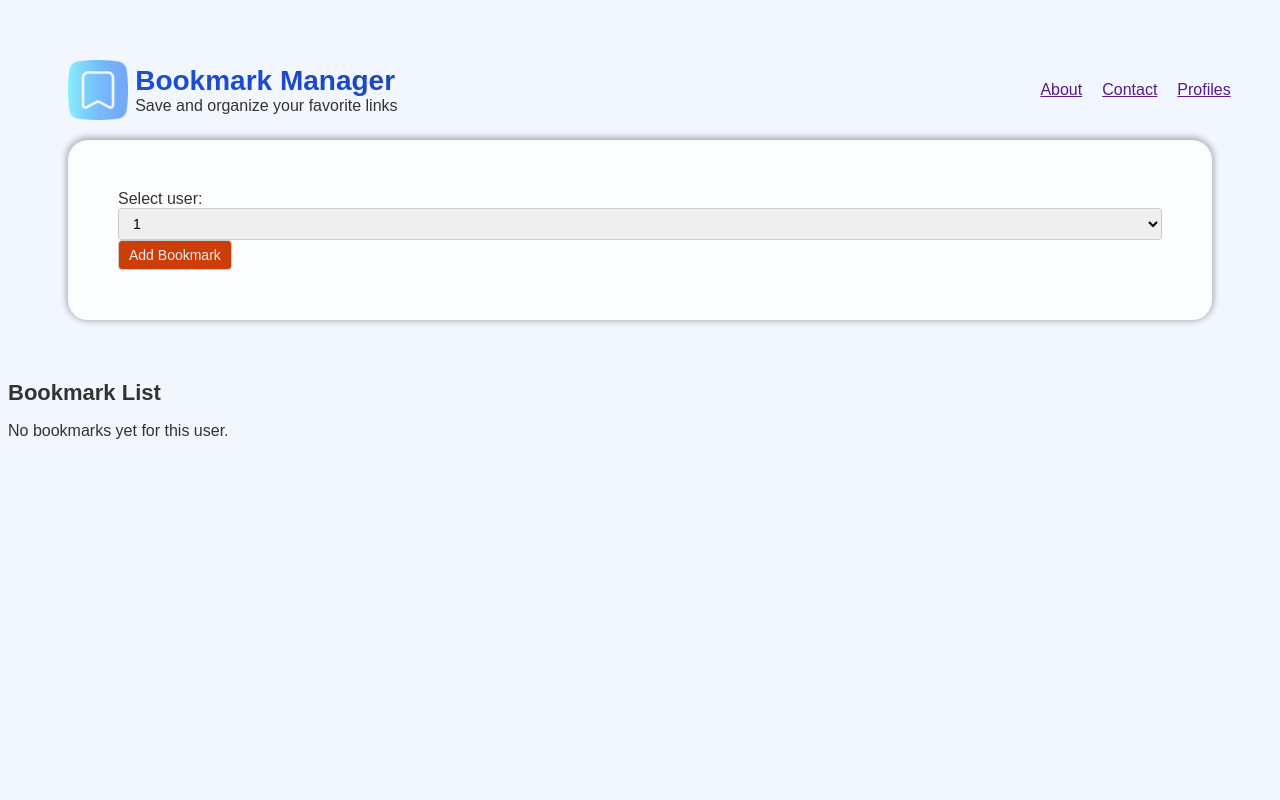
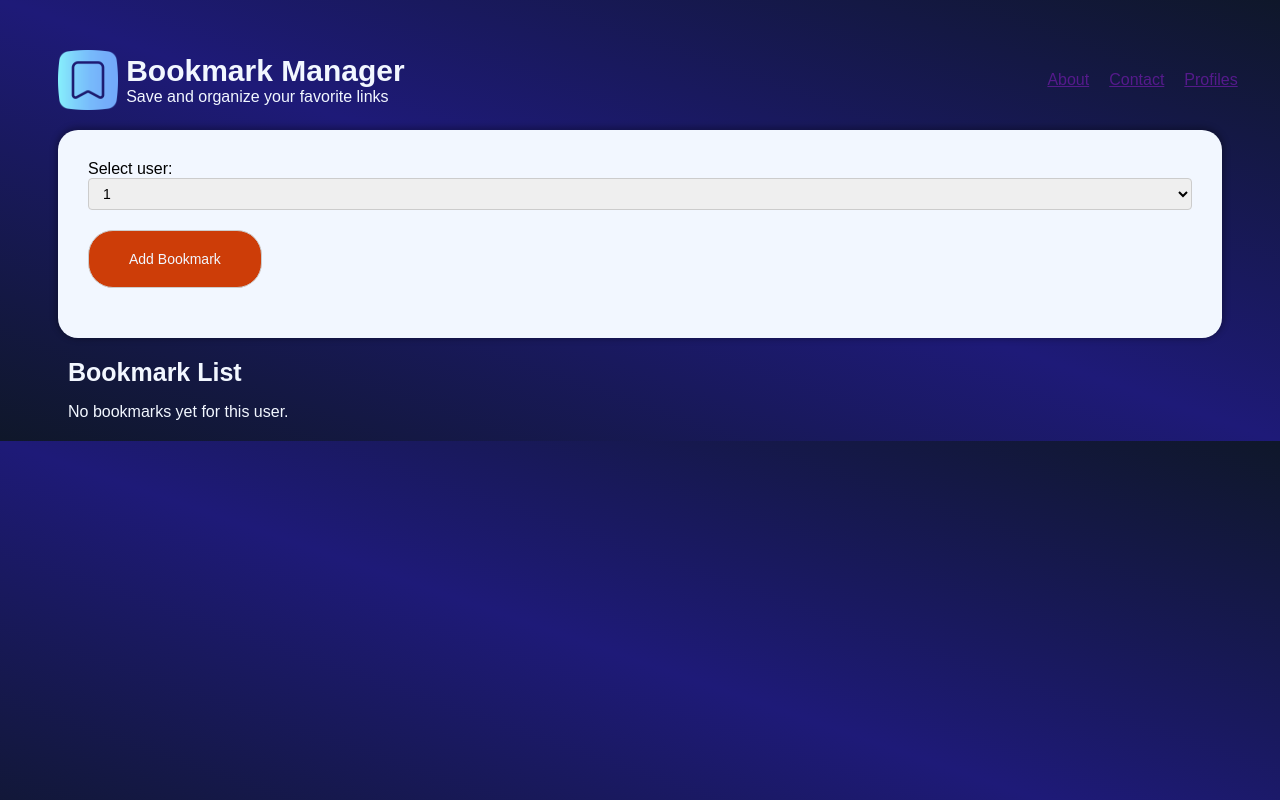
Before and after one commit to aliciawt/MC2026-Piscine-Shared-Bookmarks, a website with bundled scripts: page index.html in a window 1280 px wide. Built offline with nearby package versions, Linux system fonts and the light colour scheme.

Commit message:
updated some styles

```diff
--- a/index.html
+++ b/index.html
@@ -19,7 +19,7 @@
 
       <img src="images/mark.png" class="icon">
       <div class="title-description flex-column">
-        <h1 class="gradient-text">Bookmark Manager</h1>
+        <h1>Bookmark Manager</h1>
         <p class="description">Save and organize your favorite links</p>
       </div>
 
@@ -32,12 +32,15 @@
     </div>
 
     <div class="button-navs">
+
       <div class="flex-column">
         <label for="dropdown-username">Select user:</label>
         <select id="dropdown-username">
         </select>
       </div>
+
       <button id="create-bookmark-button"> Add Bookmark</button>
+
       <form id="new-bookmark-form" class="hidden">
         <label for="input-bookmark-title">Bookmark title: </label>
         <input id="input-bookmark-title" type="text" placeholder="My favorite site">
@@ -48,12 +51,8 @@
         <input id="input-url" type="text">
         <button id="add-new-bookmark" type="submit">Add New Bookmark</button>
       </form>
+
     </div>
-
-
-
-
-
 
     <section id="bookmark-list">
       <h2>Bookmark List</h2>
--- a/styles.css
+++ b/styles.css
@@ -1,18 +1,19 @@
 :root {
   --font-family: Arial, sans-serif;
   --title-color: linear-gradient(to right, #0e7490, #3b82f6, #4f46e5);
-  --background-dark: #f2f7ff;
-  --background-light: #fcfdff;
-  --title-boxes-margin: 60px;
+  --background: linear-gradient(to bottom left, #0f172a, #1e1a78, #0f172a);
+  --color-dark: black;
+  --color-light: #f2f7ff;
+  --title-boxes-margin: 50px;
   --webkit-shadow: 0px -1px 6px 2px rgba(0, 0, 0, 0.29);
   --box-shadow: 0px -1px 6px 2px rgba(0, 0, 0, 0.29);
+  --size-20: 20px;
 }
 
 body {
   font-family: var(--font-family);
-  /* margin: 20px; */
-  background-color: var(--background-dark);
-  color: #333;
+  background: var(--background);
+  color: var(--color-light);
 }
 
 .description {
@@ -26,7 +27,7 @@ body {
 
 .title-container {
   margin: var(--title-boxes-margin);
-  margin-bottom: 20px;
+  margin-bottom: var(--size-20);
   display: grid;
   grid-template-columns: 5% 80% auto;
   align-items: center;
@@ -48,33 +49,34 @@ body {
 }
 
 .button-navs {
-  background-color: var(--background-light);
+  background-color: var(--color-light);
   margin: var(--title-boxes-margin);
   -webkit-box-shadow: var(--webkit-shadow);
   box-shadow: var(--box-shadow);
   margin-top: 0;
-  padding: 50px;
+  margin-bottom: 0;
+  padding: 30px;
   width: auto;
-  border-radius: 20px;
+  border-radius: var(--size-20);
 }
 
 .navigation {
   display: flex;
-  justify-content: flex-start; /* aligns buttons to the left */
-  gap: 20px; /* optional: space between buttons */
+  justify-content: flex-start;
+  gap: var(--size-20);
 }
 
 h1 {
   margin: 0;
-  font-size: 28px;
+  font-size: 30px;
   font-weight: bold;
+  color: var(--color-light);
 }
 
 h2 {
-  font-size: 22px;
+  font-size: 25px;
   font-weight: bold;
-  margin-bottom: 10px;
-  color: #333;
+  margin: 0;
 }
 
 form.hidden {
@@ -109,13 +111,34 @@ button:hover {
 
 #create-bookmark-button {
   background-color: rgb(205, 61, 8);
-  color: #f0f0f0;
+  color: var(--color-light);
+  margin: var(--size-20);
+  margin-left: 0;
+  padding: 20px 40px;
+  border-radius: 25px;
 }
 
 .gradient-text {
-  background-image: linear-gradient(to right, #1d4ed8, #1e40af, #111827);
+  background-image: linear-gradient(to right, #1d4ed8, #1e40af, #fe3b00);
   -webkit-background-clip: text;
   background-clip: text;
   color: transparent;
   -webkit-text-fill-color: transparent;
 }
+
+#bookmark-list {
+  margin: 60px;
+  margin-top: 20px;
+  margin-bottom: 20px;
+}
+
+.bookmark-card {
+  padding: var(--size-20);
+  margin-top: 20px;
+  border-radius: 20px;
+  background-color: var(--color-light);
+}
+
+label {
+  color: var(--color-dark);
+}
```
